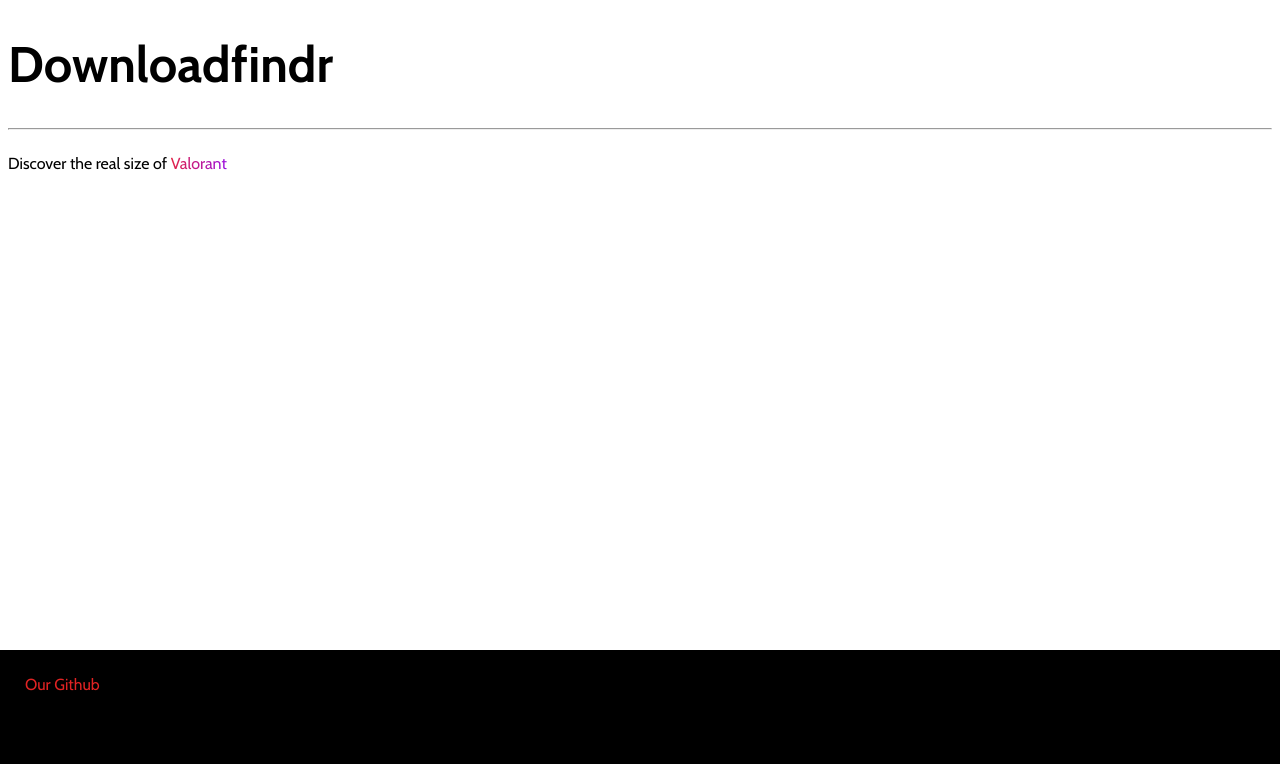
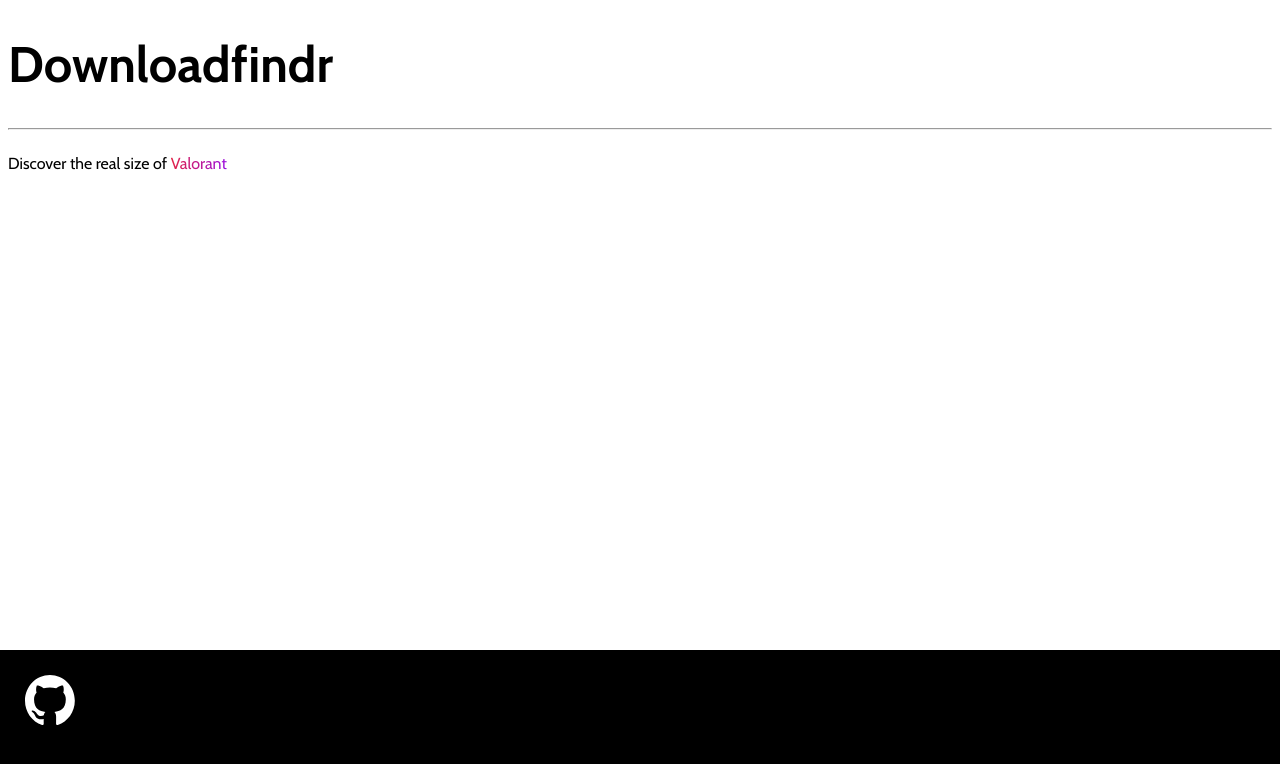
Before and after one commit to Curleta/downloadfindr, a website: page index.html in a window 1280 px wide. Drawn offline with nearby package versions, Linux system fonts and the light colour scheme.

Commit message:
Added GitHub logo for link to repo

```diff
--- a/assets/main.css
+++ b/assets/main.css
@@ -22,6 +22,12 @@ footer {
 
 footer a {
     padding: 25px;
+}
+
+footer a img {
+    width: 50px;
+    height: 50px;
+    bottom: 0;
 }
 
 #title {
--- a/index.html
+++ b/index.html
@@ -14,7 +14,7 @@
             <p id="highlight-app-name">app</p>
         </div>
         <footer>
-            <a href="https://github.com/Curleta/downloadfindr" class="n-link">Our Github</a>
+            <a href="https://github.com/Curleta/downloadfindr"><img src="/assets/github-mark-white.svg" alt="github logo"></a>
         </footer>
         <script src="/assets/app-name.js"></script>
     </body>
```
Also changed, not shown: assets/github-mark-white.svg (added).
